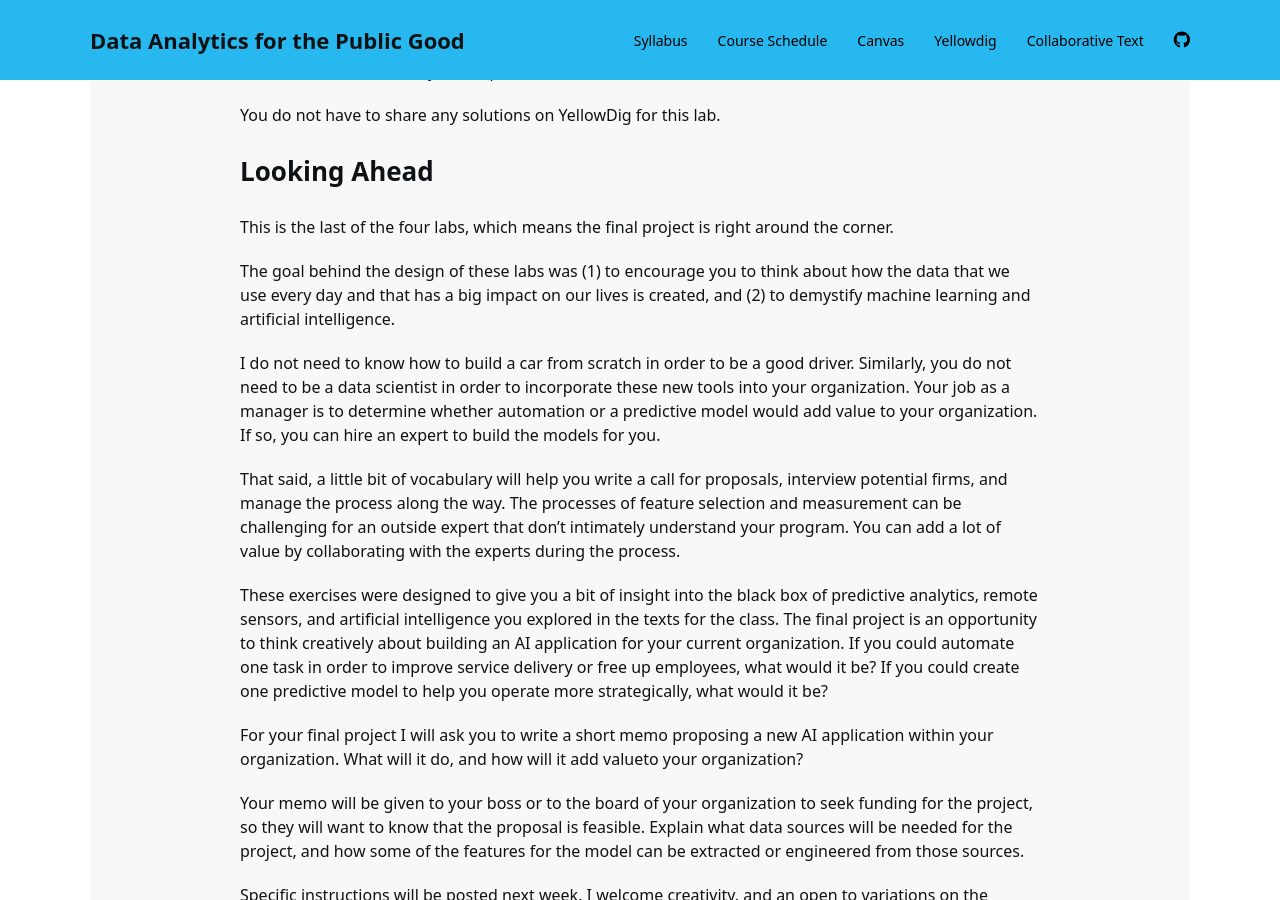
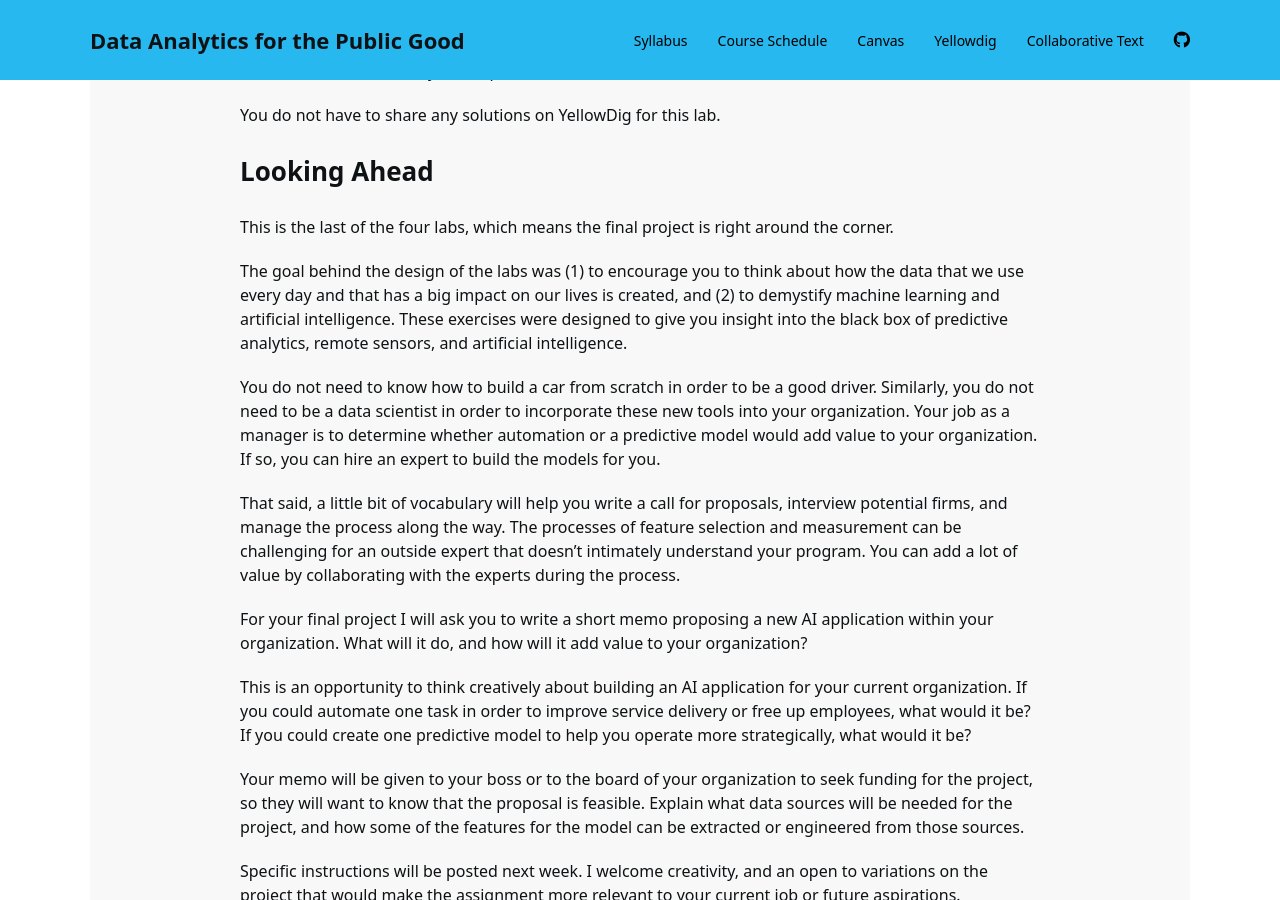
Before and after one commit to DS4PS/course-asu-paf-586-summer-2019, a Jekyll site: the page built from lab-04-feature-engineering.md, in a window 1280 px wide and 900 px high, scrolled down 22301 px. Built offline with Jekyll 4.4.1, drawn with Linux system fonts in a browser that asks for light colours; nearby versions of some CDN libraries; a style sheet for code colours, icons or effects is not loaded; some of the changed text lies outside the part shown.

Commit message:
Update lab-04-feature-engineering.md

```diff
--- a/lab-04-feature-engineering.md
+++ b/lab-04-feature-engineering.md
@@ -228,7 +228,7 @@
 
 You now want to develop a machine learning model that will accurately identify each character, so you need to develop a set of features that describe the letters so the computer can begin to tell them apart.
 
-List three features that could be reliably derived ("engineered") from an image of a single letter, and used as input data for a preditive model that can read the license plate accurately when the font used by states might vary.
+For the lab, **list three features of characters** that could be reliably derived ("engineered") from an image of a single letter, and used as input data for a preditive model that can read the license plate accurately. Note that fonts used by states might vary, so letters and digits will not be identical.
 
 ![](http://dataaspirant.com/wp-content/uploads/2017/05/Mnist-database-hand-written-digits.png)
 
@@ -362,15 +362,15 @@
 
 This is the last of the four labs, which means the final project is right around the corner.
 
-The goal behind the design of these labs was (1) to encourage you to think about how the data that we use every day and that has a big impact on our lives is created, and (2) to demystify machine learning and artificial intelligence.
+The goal behind the design of the labs was (1) to encourage you to think about how the data that we use every day and that has a big impact on our lives is created, and (2) to demystify machine learning and artificial intelligence. These exercises were designed to give you insight into the black box of predictive analytics, remote sensors, and artificial intelligence.
 
-I do not need to know how to build a car from scratch in order to be a good driver. Similarly, you do not need to be a data scientist in order to incorporate these new tools into your organization. Your job as a manager is to determine whether automation or a predictive model would add value to your organization. If so, you can hire an expert to build the models for you.
+You do not need to know how to build a car from scratch in order to be a good driver. Similarly, you do not need to be a data scientist in order to incorporate these new tools into your organization. Your job as a manager is to determine whether automation or a predictive model would add value to your organization. If so, you can hire an expert to build the models for you.
 
-That said, a little bit of vocabulary will help you write a call for proposals, interview potential firms, and manage the process along the way. The processes of feature selection and measurement can be challenging for an outside expert that don't intimately understand your program. You can add a lot of value by collaborating with the experts during the process.
+That said, a little bit of vocabulary will help you write a call for proposals, interview potential firms, and manage the process along the way. The processes of feature selection and measurement can be challenging for an outside expert that doesn't intimately understand your program. You can add a lot of value by collaborating with the experts during the process.
 
-These exercises were designed to give you a bit of insight into the black box of predictive analytics, remote sensors, and artificial intelligence you explored in the texts for the class. The final project is an opportunity to think creatively about building an AI application for your current organization. If you could automate one task in order to improve service delivery or free up employees, what would it be? If you could create one predictive model to help you operate more strategically, what would it be?
+For your final project I will ask you to write a short memo proposing a new AI application within your organization. What will it do, and how will it add value to your organization?
 
-For your final project I will ask you to write a short memo proposing a new AI application within your organization. What will it do, and how will it add valueto your organization?
+This is an opportunity to think creatively about building an AI application for your current organization. If you could automate one task in order to improve service delivery or free up employees, what would it be? If you could create one predictive model to help you operate more strategically, what would it be?
 
 Your memo will be given to your boss or to the board of your organization to seek funding for the project, so they will want to know that the proposal is feasible. Explain what data sources will be needed for the project, and how some of the features for the model can be extracted or engineered from those sources.
 
```
